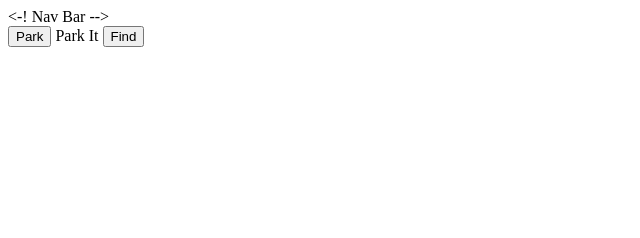
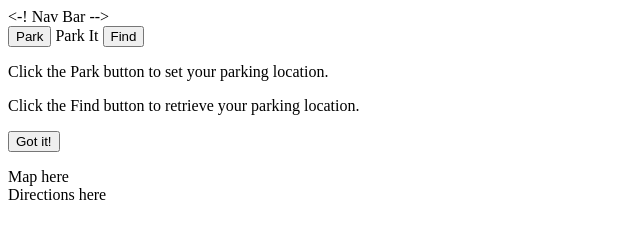
Before and after one commit to PavelRadchuk/park-it, a plain HTML site: page index.html in a window 1280 px wide. Shown: the whole page, without its empty margins (0-640 px from the left). Drawn offline with Linux system fonts and the light colour scheme.

Commit message:
Finished index, started styling

```diff
--- a/index.html
+++ b/index.html
@@ -13,5 +13,15 @@
     <button id="retrieve" >Find</button>
 </div>
 
+    <div class="container">
+        <div id="instructions">
+            <p>Click the Park button to set your parking location.</p>
+            <p>Click the Find button to retrieve your parking location.</p>
+            <p class="center"><button id="gotIt">Got it!</button></p>
+        </div>
+        <div id="map">Map here</div>
+        <div id="directions">Directions here</div>
+    </div>
+
 </body>
 </html>
--- /dev/null
+++ b/styles/park-it.css
@@ -0,0 +1,13 @@
+body {
+    font-size: 18pt;
+}
+
+#navbar {
+    width: 100%;
+    padding: 15px 5px;
+    font-size: 20pt;
+    text-align: center;
+    position: fixed; /*to top of screen */
+    top: 0px;
+    left: 0px; z-index: 10; /* scrolling happens beneath navbar*/
+}
```
